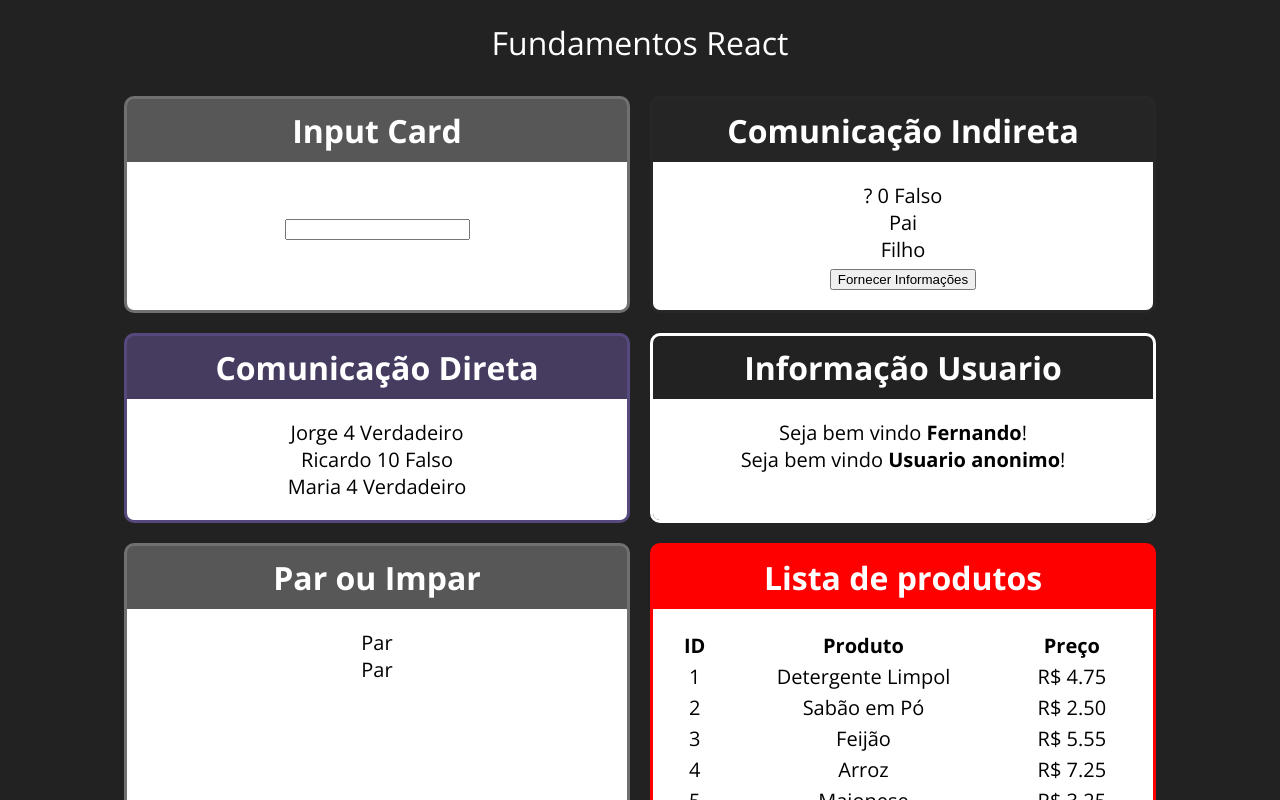
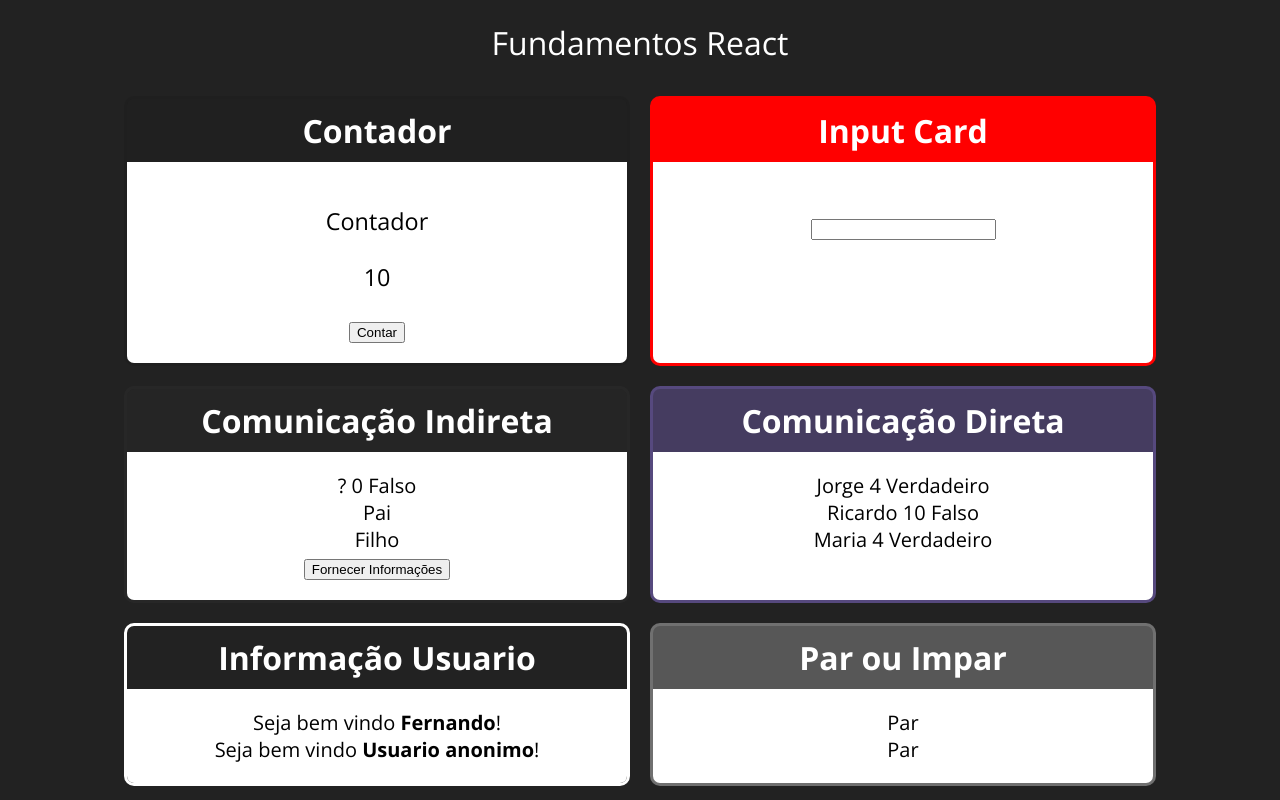
Before and after one commit to WillDavid/Curso-React-e-Redux, a React (Create React App) app in the folder fundamentos_react/: page / in a window 1280 px wide. Shown: the top 800 px of the page. Built offline with nearby package versions, Linux system fonts and the light colour scheme.

Commit message:
add Contador

```diff
--- a/fundamentos_react/src/App.jsx
+++ b/fundamentos_react/src/App.jsx
@@ -14,6 +14,7 @@ import UsuarioInfo from './components/condicional/UsuarioInfo'
 import DiretaPai from './components/comunicacao/DiretaPai'
 import IndiretaPai from './components/comunicacao/IndiretaPai'
 import Input from './components/formulario/Input'
+import Contador from './components/contador/Contador'
 
 import './App.css'
 
@@ -23,7 +24,11 @@ export default function App(props) {
         <div className="app">
             <h1>Fundamentos React</h1>
             <div className="cardsDiv">
-                <Card title="Input Card" color="#8888">
+                <Card title="Contador" color="#1111">
+                    <Contador numeroInicial={10}></Contador>
+                </Card>
+
+                <Card title="Input Card" color="red">
                     <Input></Input>
                 </Card>
 
--- /dev/null
+++ b/fundamentos_react/src/components/contador/Contador.jsx
@@ -0,0 +1,26 @@
+import React, {Component} from 'react';
+
+class Contador extends Component {
+    state = {
+        number: this.props.numeroInicial
+    };
+
+
+    incre = () => {
+        this.setState({
+            number: this.state.number + 1
+        })
+    }
+
+    render(){
+        return (
+            <div>
+                <h3>Contador</h3>
+                <h3>{this.state.number}</h3>
+                <button onClick={this.incre}>Contar</button>
+            </div>
+        )
+    }
+}
+
+export default Contador
--- a/fundamentos_react/src/components/formulario/Input.jsx
+++ b/fundamentos_react/src/components/formulario/Input.jsx
@@ -4,7 +4,7 @@ import '../formulario/Input.css'
 export default function Input(props){
 
 
-    const [valor, setValor] = useState("")
+    const [valor, setValor] = useState(" ")
 
     function quandoMudar(e){
         setValor(e.target.value)
```
